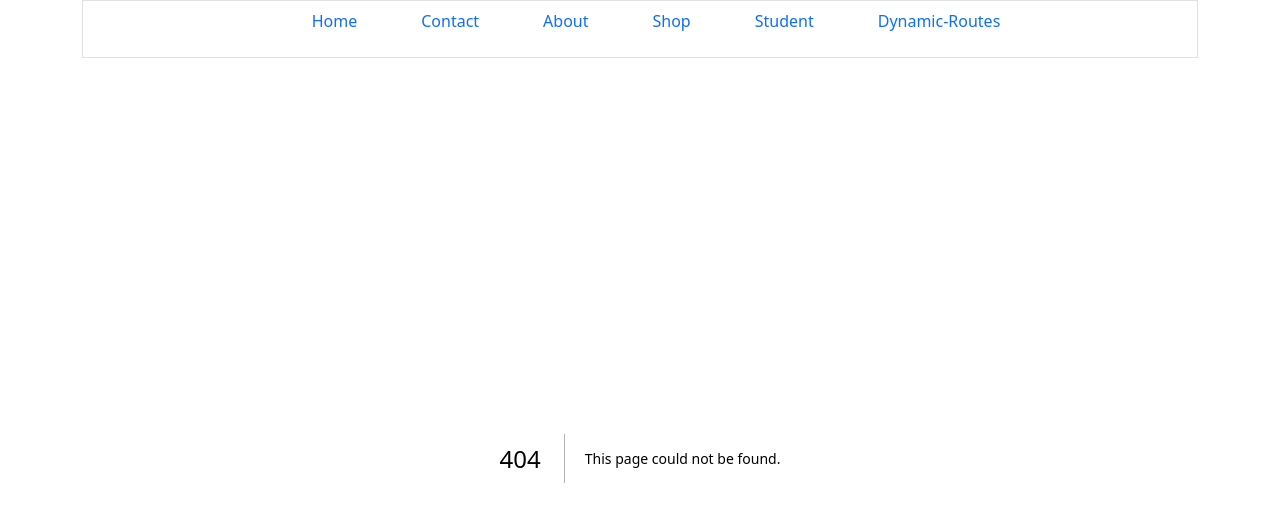
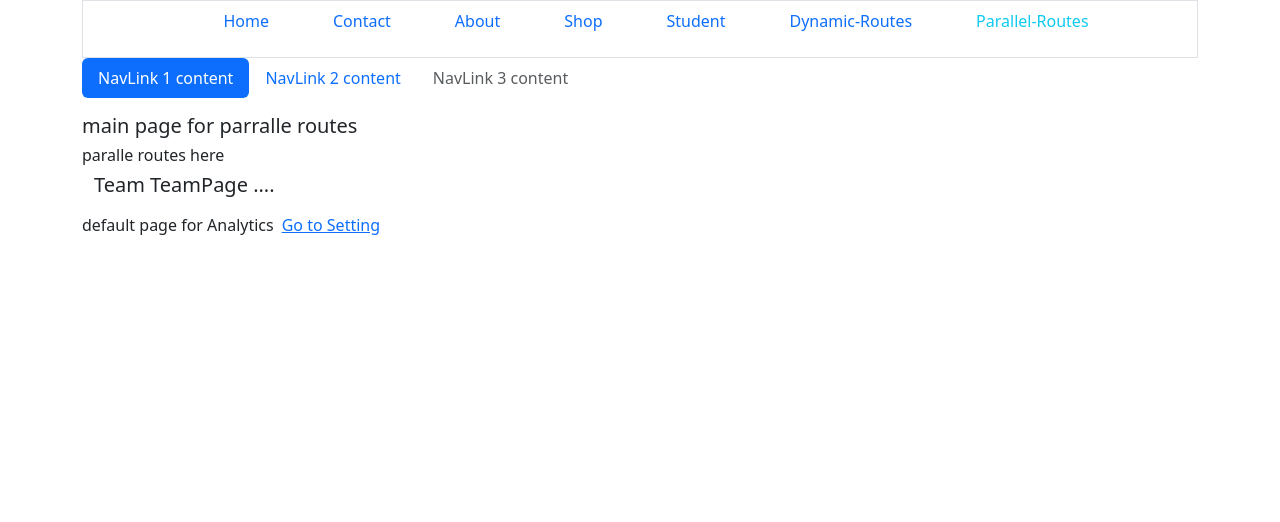
Before and after one commit to mrwilbroad/learn-nextjs-framework, a Next.js app: page /paralel_routes in a window 1280 px wide. Before the commit this address had no page. Shown: the top 522 px of the page. Built offline with nearby package versions, Linux system fonts and the light colour scheme.

Commit message:
parallel routes

```diff
--- /dev/null
+++ b/src/app/paralel_routes/@analytics/default.tsx
@@ -0,0 +1,14 @@
+"use client"
+import Link from 'next/link'
+import React from 'react'
+
+const AnalyticsPageDefault = () => {
+  return (
+    <div>
+        default page for Analytics
+        <Link className='mx-2' href="/paralel_routes/settings">Go to Setting</Link>
+    </div>
+  )
+}
+
+export default AnalyticsPageDefault
--- /dev/null
+++ b/src/app/paralel_routes/@team/page.tsx
@@ -0,0 +1,12 @@
+"use client";
+import React from "react";
+
+const page = () => {
+  return (
+    <div className="container">
+      <h5>Team TeamPage ....</h5>
+    </div>
+  );
+};
+
+export default page;
--- /dev/null
+++ b/src/app/paralel_routes/layout.tsx
@@ -0,0 +1,28 @@
+import React from "react";
+import Pararel_routes_nav from "@/components/Pararel_routes_nav";
+
+const ParallelLayout = ({
+  team,
+  analytics,
+  children,
+}: {
+  children: React.ReactNode;
+  analytics: React.ReactNode;
+  team: React.ReactNode;
+}) => {
+  return (
+    <div className="container">
+      <Pararel_routes_nav />
+      <section className="mt-3"> {children}</section>
+      <section>
+        <h6>paralle routes here</h6>
+        <section className="vstack gap-2">
+          {team}
+          {analytics}
+        </section>
+      </section>
+    </div>
+  );
+};
+
+export default ParallelLayout;
--- /dev/null
+++ b/src/app/paralel_routes/page.tsx
@@ -0,0 +1,12 @@
+"use client"
+import React from "react";
+
+const page = () => {
+  return (
+    <div>
+      <h5>main page for parralle routes</h5>
+    </div>
+  );
+};
+
+export default page;
--- a/src/components/Navigation.tsx
+++ b/src/components/Navigation.tsx
@@ -52,7 +52,9 @@ const Navigation = () => {
         <Nav.Item as="ul">
           <Link
             href="/student"
-            className={`nav-link ${ActivePage === "/student" ? "text-info" : ""}`}
+            className={`nav-link ${
+              ActivePage === "/student" ? "text-info" : ""
+            }`}
           >
             Student
           </Link>
@@ -60,9 +62,22 @@ const Navigation = () => {
         <Nav.Item as="ul">
           <Link
             href="/Dynamic"
-            className={`nav-link ${ActivePage === "/Dynamic" ? "text-info" : ""}`}
+            className={`nav-link ${
+              ActivePage === "/Dynamic" ? "text-info" : ""
+            }`}
           >
             Dynamic-Routes
+          </Link>
+        </Nav.Item>
+
+        <Nav.Item as="ul">
+          <Link
+            href="/paralel_routes"
+            className={`nav-link ${
+              ActivePage === "/paralel_routes" ? "text-info" : ""
+            }`}
+          >
+            Parallel-Routes
           </Link>
         </Nav.Item>
       </Nav>
--- /dev/null
+++ b/src/components/Pararel_routes_nav.tsx
@@ -0,0 +1,27 @@
+"use client";
+import React from "react";
+import { Nav } from "react-bootstrap";
+
+const Pararel_routes_nav = () => {
+  return (
+    <Nav variant="pills" activeKey="1">
+      <Nav.Item>
+        <Nav.Link eventKey="1" href="#/home">
+          NavLink 1 content
+        </Nav.Link>
+      </Nav.Item>
+      <Nav.Item>
+        <Nav.Link eventKey="2" title="Item">
+          NavLink 2 content
+        </Nav.Link>
+      </Nav.Item>
+      <Nav.Item>
+        <Nav.Link eventKey="3" disabled>
+          NavLink 3 content
+        </Nav.Link>
+      </Nav.Item>
+    </Nav>
+  );
+};
+
+export default Pararel_routes_nav;
--- a/tsconfig.json
+++ b/tsconfig.json
@@ -20,7 +20,7 @@
       }
     ],
     "paths": {
-      "@/*": ["./src/*"]
+      "@/*": ["./src/*","./public/*"]
     }
   },
   "include": ["next-env.d.ts", "**/*.ts", "**/*.tsx", ".next/types/**/*.ts"],
```
Also changed, not shown: src/app/paralel_routes/@analytics/settings/page.tsx (added, +24 -0 lines), src/app/paralel_routes/@team/default.tsx (added, +14 -0 lines), src/app/paralel_routes/default.tsx (added, +14 -0 lines), public/resources/umojaswitch.jpeg (added).
